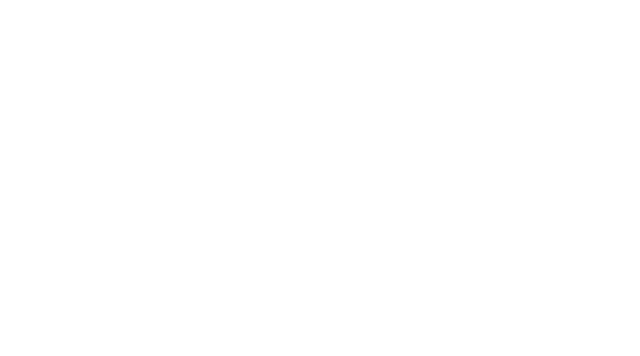
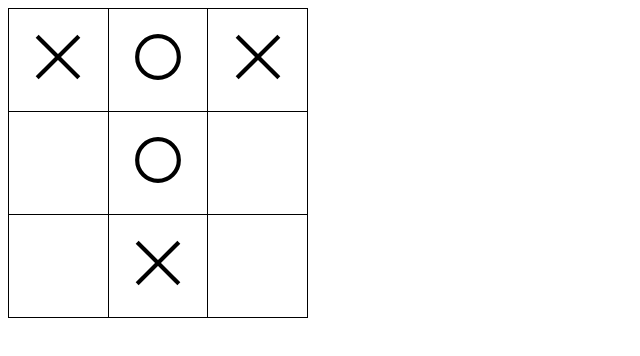
Before and after one commit to Flo-Hoffmann/TicTacToe, a plain HTML site: page index.html in a window 1280 px wide. Shown: the whole page, without its empty margins (0-640 px from the left). Drawn offline with Linux system fonts and the light colour scheme.

Commit message:
added simple design and render function

```diff
--- a/index.html
+++ b/index.html
@@ -1,13 +1,13 @@
 <!DOCTYPE html>
 <html lang="en">
-<head>
-  <meta charset="UTF-8">
-  <meta name="viewport" content="width=device-width, initial-scale=1.0">
-  <title>TicTacToe</title>
-  <link rel="stylesheet" href="style.css">
-  <script src="script.js"></script>
-</head>
-<body>
-
-</body>
+  <head>
+    <meta charset="UTF-8" />
+    <meta name="viewport" content="width=device-width, initial-scale=1.0" />
+    <title>TicTacToe</title>
+    <link rel="stylesheet" href="style.css" />
+    <script src="script.js"></script>
+  </head>
+  <body onload="init()">
+    <main id="content"></main>
+  </body>
 </html>
--- a/script.js
+++ b/script.js
@@ -0,0 +1,68 @@
+let fields = [
+  "cross",
+  "circle",
+  "cross",
+  null,
+  "circle",
+  null,
+  null,
+  "cross",
+  null,
+];
+
+function init() {
+  render();
+}
+
+// Function to render the table
+function render() {
+  // Access the main element
+  const content = document.getElementById("content");
+
+  // Create the table
+  const table = document.createElement("table");
+
+  // Loop for rows
+  for (let i = 0; i < 3; i++) {
+    const row = document.createElement("tr");
+
+    // Loop for columns
+    for (let j = 0; j < 3; j++) {
+      const cell = document.createElement("td");
+
+      // Calculate the index in the fields array
+      const index = i * 3 + j;
+
+      // Replace the content with SVGs based on the fields array
+      if (fields[index] === "cross") {
+        cell.innerHTML =
+          '<svg xmlns="http://www.w3.org/2000/svg" viewBox="0 0 24 24" width="50" height="50">' +
+          '<line x1="2" y1="2" x2="22" y2="22" stroke="black" stroke-width="2" />' +
+          '<line x1="2" y1="22" x2="22" y2="2" stroke="black" stroke-width="2" />' +
+          "</svg>";
+      } else if (fields[index] === "circle") {
+        cell.innerHTML =
+          '<svg xmlns="http://www.w3.org/2000/svg" viewBox="0 0 24 24" width="50" height="50">' +
+          '<circle cx="12" cy="12" r="10" fill="none" stroke="black" stroke-width="2" />' +
+          "</svg>";
+      }
+
+      // Add a click event handler
+      cell.addEventListener("click", () => onCellClick(index));
+
+      // Add the cell to the row
+      row.appendChild(cell);
+    }
+
+    // Add the row to the table
+    table.appendChild(row);
+  }
+
+  // Add the table to the main element
+  content.innerHTML = "";
+  content.appendChild(table);
+}
+
+function onCellClick(index) {
+  render();
+}
--- a/style.css
+++ b/style.css
@@ -0,0 +1,13 @@
+table {
+  border-collapse: collapse;
+  width: 300px;
+  height: 300px;
+}
+
+td {
+  border: 1px solid #000;
+  width: 100px;
+  height: 100px;
+  text-align: center;
+  font-size: 24px;
+}
```
